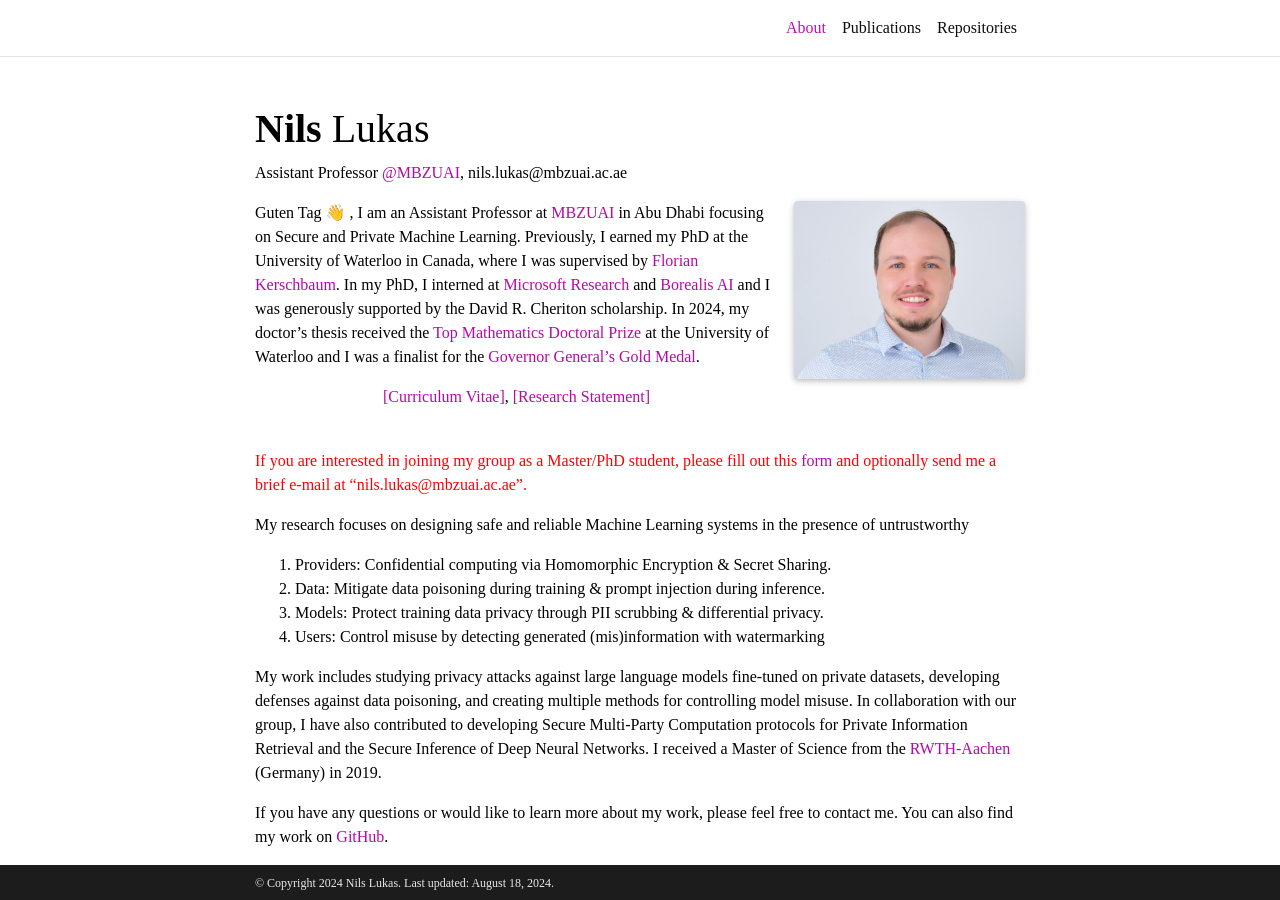
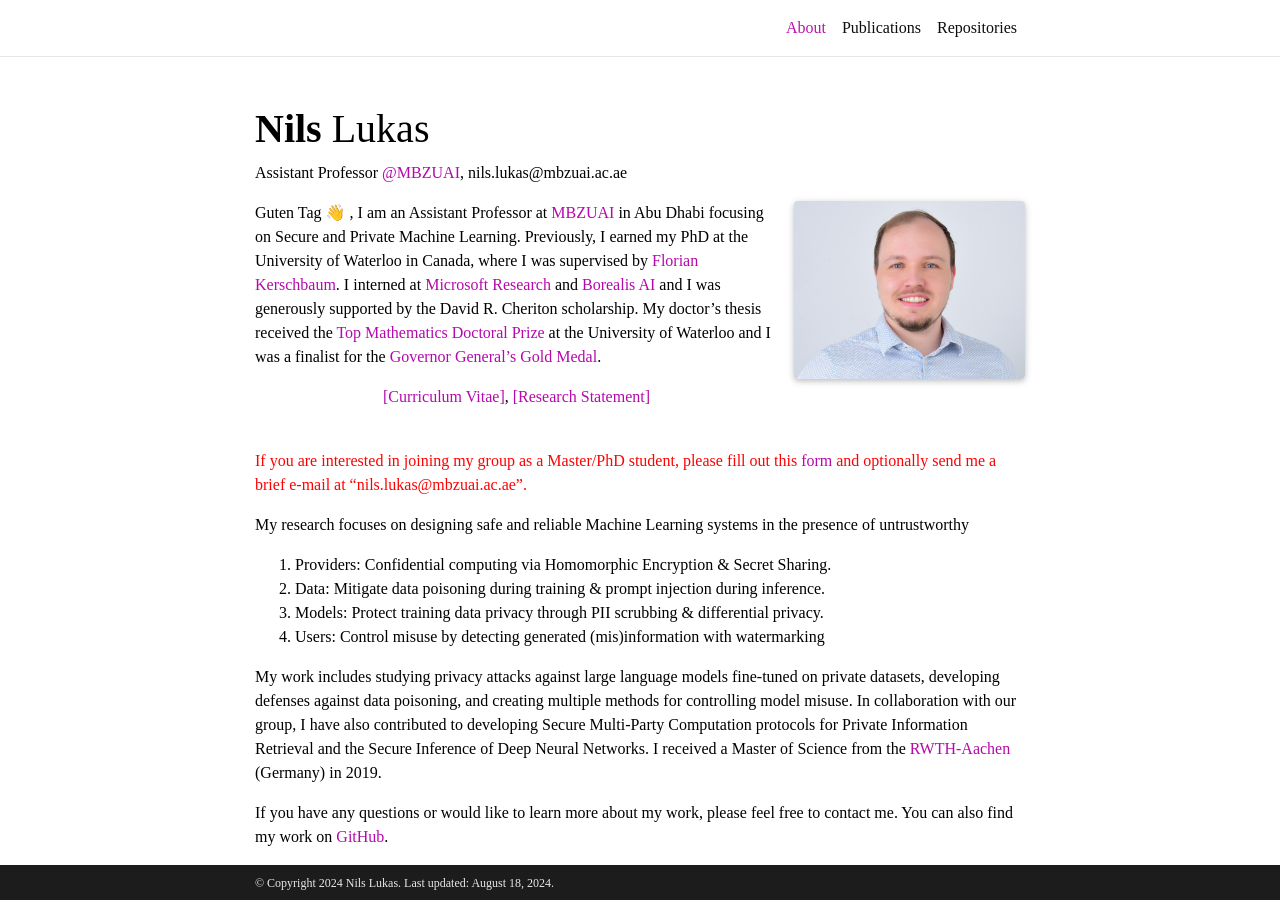
Before and after one commit to nilslukas/nilshendriklukas.github.io, a Jekyll site: the page built from _pages/about.md, in a window 1280 px wide and 900 px high. Built offline with Jekyll 4.4.1, drawn with Linux system fonts in a browser that asks for light colours; full-size pictures stand in for the smaller copies a plugin makes; emoji names are drawn with the system emoji font; comment, search, counter and statistics services are not loaded; a style sheet for code colours, icons or effects is not loaded.

Commit message:
add text

```diff
--- a/_pages/about.md
+++ b/_pages/about.md
@@ -18,8 +18,8 @@
 
 Guten Tag :wave: ,
 I am an Assistant Professor at <a href="https://mbzuai.ac.ae/">MBZUAI</a> in Abu Dhabi focusing on Secure and Private Machine Learning. Previously, I earned my PhD at the University of Waterloo in Canada, where I was supervised by <a href="https://cs.uwaterloo.ca/~fkerschb/">Florian Kerschbaum</a>.
-In my PhD, I interned at <a href="https://www.microsoft.com/en-us/research/group/privacy-preserving-machine-learning-innovation/publications/">Microsoft Research</a> and <a href="https://www.borealisai.com/">Borealis AI</a> and I was generously supported by the David R. Cheriton scholarship.
-In 2024, my doctor's thesis received the <a href="https://cs.uwaterloo.ca/news/nils-lukas-receives-2024-mathematics-doctoral-prizes-top-honour">Top Mathematics Doctoral Prize</a> at the University of Waterloo and
+I interned at <a href="https://www.microsoft.com/en-us/research/group/privacy-preserving-machine-learning-innovation/publications/">Microsoft Research</a> and <a href="https://www.borealisai.com/">Borealis AI</a> and I was generously supported by the David R. Cheriton scholarship.
+My doctor's thesis received the <a href="https://cs.uwaterloo.ca/news/nils-lukas-receives-2024-mathematics-doctoral-prizes-top-honour">Top Mathematics Doctoral Prize</a> at the University of Waterloo and
 I was a finalist for the <a href="https://uwaterloo.ca/graduate-studies-postdoctoral-affairs/governor-generals-gold-medal-winners">Governor General’s Gold Medal</a>.
 <br>
 <div style="text-align: center;">
```
